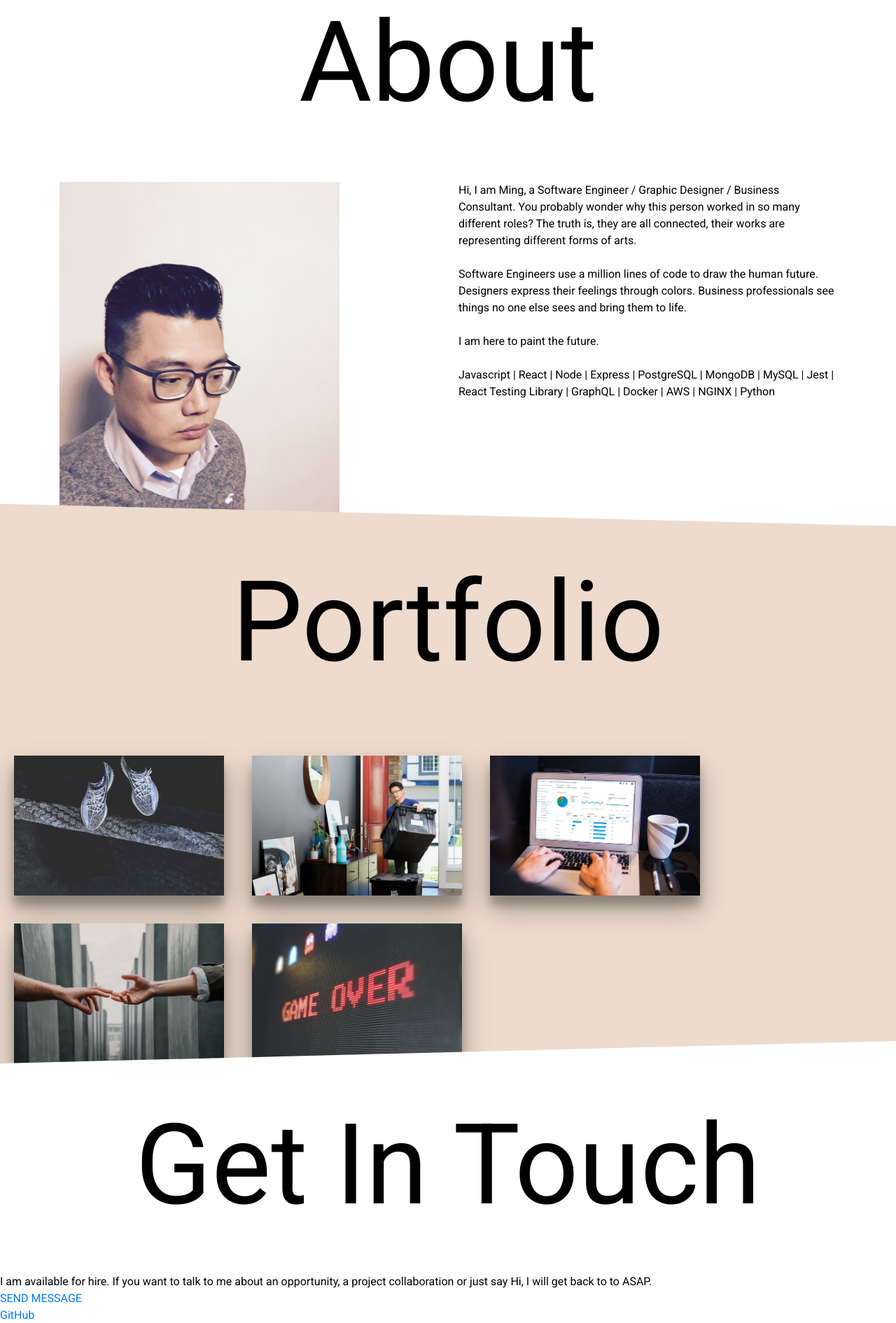
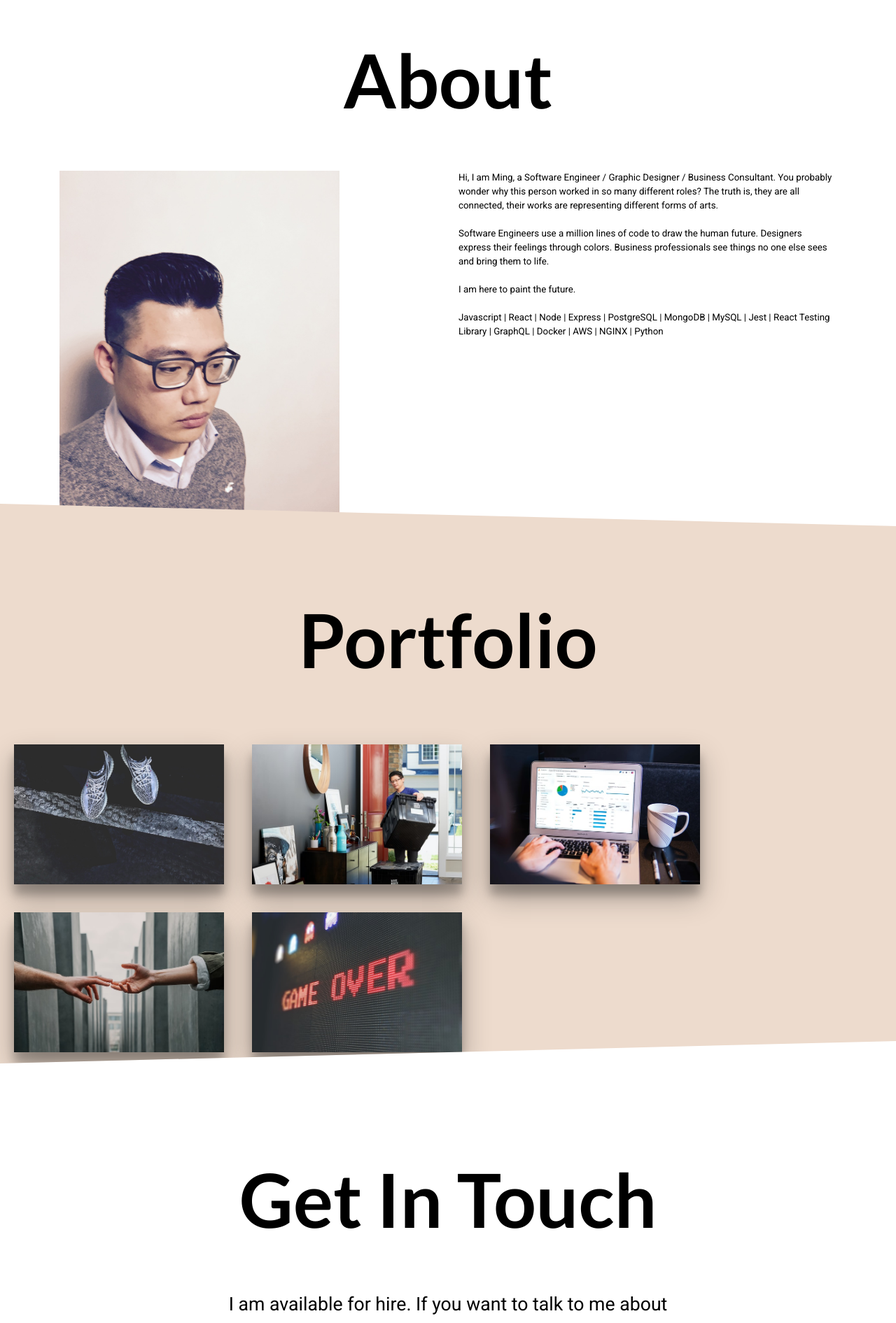
Before and after one commit to mingwencode/myPortfolio, a React app: page / in a window 1280 px wide. Shown: the part 880-2771 px from the top of the page at 70% size. Built offline with nearby package versions, Linux system fonts and the light colour scheme.

Commit message:
style contact

```diff
--- a/client/src/components/About.jsx
+++ b/client/src/components/About.jsx
@@ -2,17 +2,25 @@ import React, { useState, useEffect } from 'react';
 import Container from 'react-bootstrap/Container';
 import Row from 'react-bootstrap/Row';
 import Col from 'react-bootstrap/Col';
+import ScrollAnimation from 'react-animate-on-scroll';
 
 const About = () => {
   return (
     <div className='single-page' id='about'>
-      <Container>
+      <Container className='content-container'>
         <Row>
-          <Col className='page-title'>About</Col>
+          <Col className='page-title'>
+          <ScrollAnimation animateIn='bounceInLeft'>
+            About
+          </ScrollAnimation>
+          </Col>
         </Row>
         <Row>
           <Col>
-            <img src={'../images/profile_pic.jpeg'} width="400" />
+            <ScrollAnimation animateIn='fadeIn'>
+              <img src={'../images/profile_pic.jpeg'} width="400" />
+            </ScrollAnimation>
+
           </Col>
           <Col>
             <div>Hi, I am Ming, a Software Engineer / Graphic Designer / Business Consultant. You probably wonder why this person worked in so many different roles? The truth is, they are all connected, their works are representing different forms of arts.
@@ -22,7 +30,6 @@ const About = () => {
             <div>Javascript | React | Node | Express | PostgreSQL | MongoDB | MySQL | Jest | React Testing Library | GraphQL | Docker | AWS | NGINX | Python</div>
           </Col>
         </Row>
-
       </Container>
     </div>
 
--- a/client/src/components/Contact.jsx
+++ b/client/src/components/Contact.jsx
@@ -1,17 +1,40 @@
 import React, { useState, useEffect } from 'react';
+import Container from 'react-bootstrap/Container';
+import Row from 'react-bootstrap/Row';
+import Col from 'react-bootstrap/Col';
+import ScrollAnimation from 'react-animate-on-scroll';
 
 const Contact = () => {
   return (
     <div className='single-page' id='contact'>
-        <h1 className='page-title'>Get In Touch</h1>
-        <div>
-          I am available for hire. If you want to talk to me about an opportunity, a project collaboration or just say Hi, I will get back to to ASAP.
-        </div>
-        <a className='media-link' href='mailto:mingwen314@gmail.com' rel='noopener noreferrer' target='_blank'>SEND MESSAGE</a><br></br>
-        <a className='media-link' href='https://github.com/mingwencode' rel='noopener noreferrer' target='_blank'>GitHub</a><br></br>
-        <a className='media-link' href='https://www.linkedin.com/in/yimingwen/' rel='noopener noreferrer' target='_blank'>LinkedIn</a>
+      <Container className='content-container'>
+        <Row className='justify-content-md-center'>
+          <Col className='page-title'>
+          <ScrollAnimation animateIn='bounceInLeft'>
+            Get In Touch
+          </ScrollAnimation>
+        </Col>
+        </Row>
+        <Row className='justify-content-md-center'>
+          <Col xs={7}>
+            <p className='inner-text'>
+            I am available for hire. If you want to talk to me about an opportunity, a project collaboration or just say Hi, I will get back to to ASAP.
+          </p>
+          </Col>
+        </Row>
+        <Row>
+          <Col>
+          <a className='media-link' href='mailto:mingwen314@gmail.com' rel='noopener noreferrer' target='_blank'>SEND MESSAGE</a>
+          </Col>
+          <Col>
+            <a className='media-link' href='https://github.com/mingwencode' rel='noopener noreferrer' target='_blank'>GitHub</a>
+          </Col>
+          <Col>
+            <a className='media-link' href='https://www.linkedin.com/in/yimingwen/' rel='noopener noreferrer' target='_blank'>LinkedIn</a>
+          </Col>
+        </Row>
+      </Container>
     </div>
-
   )
 };
 
--- a/client/src/components/Home.jsx
+++ b/client/src/components/Home.jsx
@@ -10,6 +10,12 @@ const NameDisplay = styled.span`
 
 const Intro = styled.div`
   padding-bottom: 20px;
+`;
+
+const IntroContainer = styled.div`
+  width: 50%;
+  margin: auto;
+  padding-top: 20%;
 `;
 
 const Home = () => {
@@ -25,6 +31,7 @@ const Home = () => {
 
   return (
     <div className='single-page' id='home'>
+      <IntroContainer>
         <Intro>
           <Typist cursor={{ hideWhenDone: true, hideWhenDoneDelay: 0, }} onTypingDone={() => buttonState()}>
             <span>Hello, I am </span>
@@ -39,6 +46,8 @@ const Home = () => {
           </Typist>
         </Intro>
         {showButton ? <Link activeClass='active' to='portfolio' spy={true} smooth={true} duration={250} offset={1}><Flip left><button className='btnHome'>View my work</button></Flip></Link> : null}
+      </IntroContainer>
+
     </div>
   )
 }
--- a/client/src/components/Portfolio.jsx
+++ b/client/src/components/Portfolio.jsx
@@ -23,10 +23,10 @@ const Portfolio = () => {
 
   return (
     <div className='single-page' id='portfolio'>
-      <Container fluid>
+      <Container fluid className='content-container'>
         <Row>
           <Col className='page-title'>
-              <ScrollAnimation animateIn='bounceInRight' animateOut='bounceOutLeft'>Portfolio</ScrollAnimation>
+              <ScrollAnimation animateIn='bounceInRight'>Portfolio</ScrollAnimation>
           </Col>
         </Row>
         <Row>
--- a/public/style.css
+++ b/public/style.css
@@ -6,6 +6,7 @@
 #app {
   font-family:'Roboto',sans-serif;
   color:black;
+  font-size: 10pt;
 }
 
 /* single page */
@@ -13,8 +14,17 @@
   height: 100vh;
 }
 
+.inner-text {
+  font-size: 2em;
+  text-align: center;
+}
+
+.content-container {
+  padding: 5%;
+}
 /* Nav-bar */
 .nav-bar-container {
+  margin-top: auto;
   position: fixed;
   width: 100%;
   height: 80px;
@@ -44,7 +54,7 @@ a.active {
   position: relative;
   display: flex;
   list-style: none;
-  margin-top: 10px;
+  margin-top: 1%;
 }
 
 .nav-bar li {
@@ -57,8 +67,7 @@ a.active {
 #home {
   font-family: 'Lato',sans-serif;
   font-weight: 700;
-  margin: auto;
-  width: 50%;
+
 }
 #home span {
   font-size: 4vw;
@@ -90,10 +99,12 @@ a.active {
 
 /*about-page*/
 .page-title {
+  font-family: 'Lato',sans-serif;
+  font-weight: 700;
   display: flex;
   justify-content: center;
   padding: 50px;
-  font-size: 10em;
+  font-size: 8em;
 }
 
 /*portfolio*/
```
Lines whose indentation alone changed are shown as unchanged.
